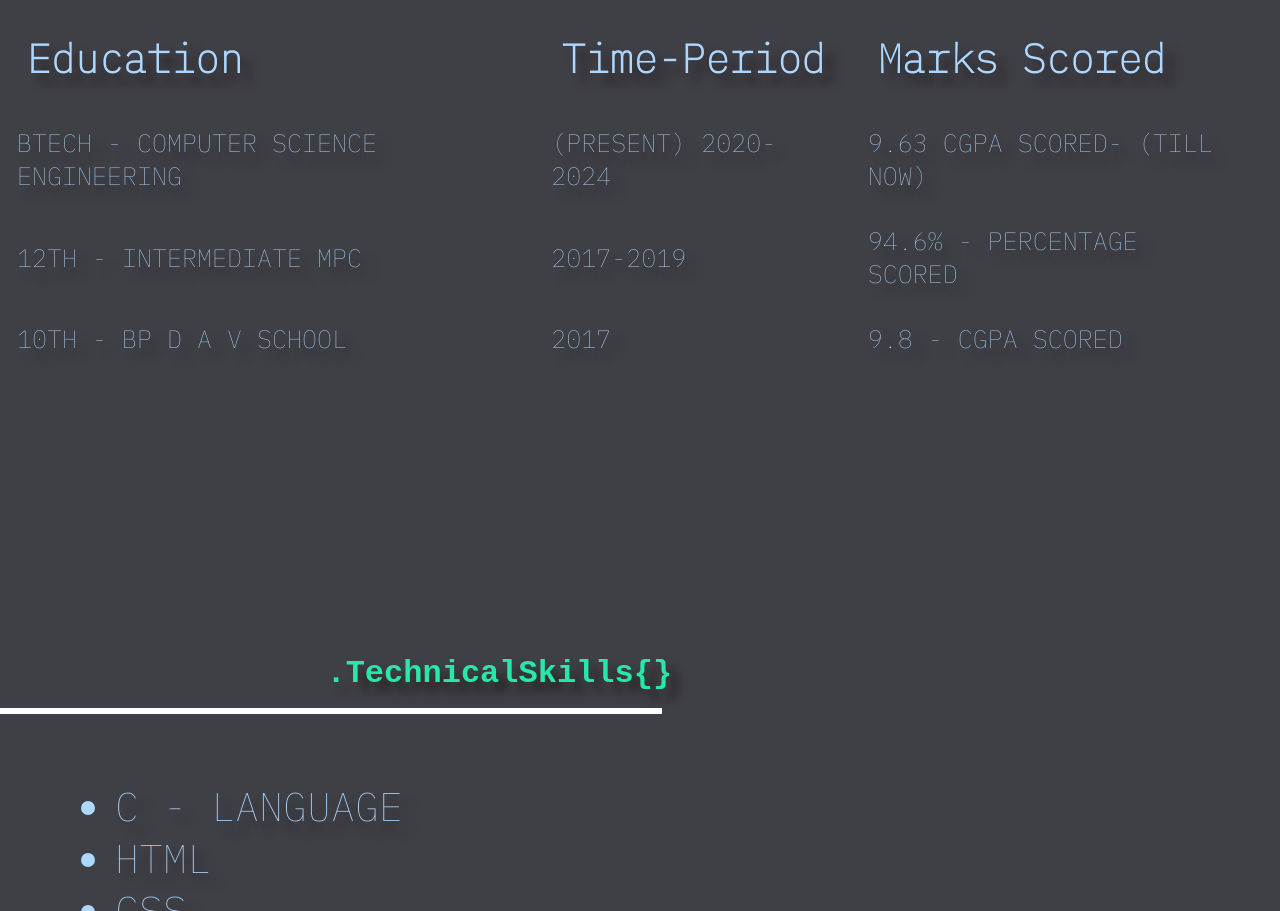
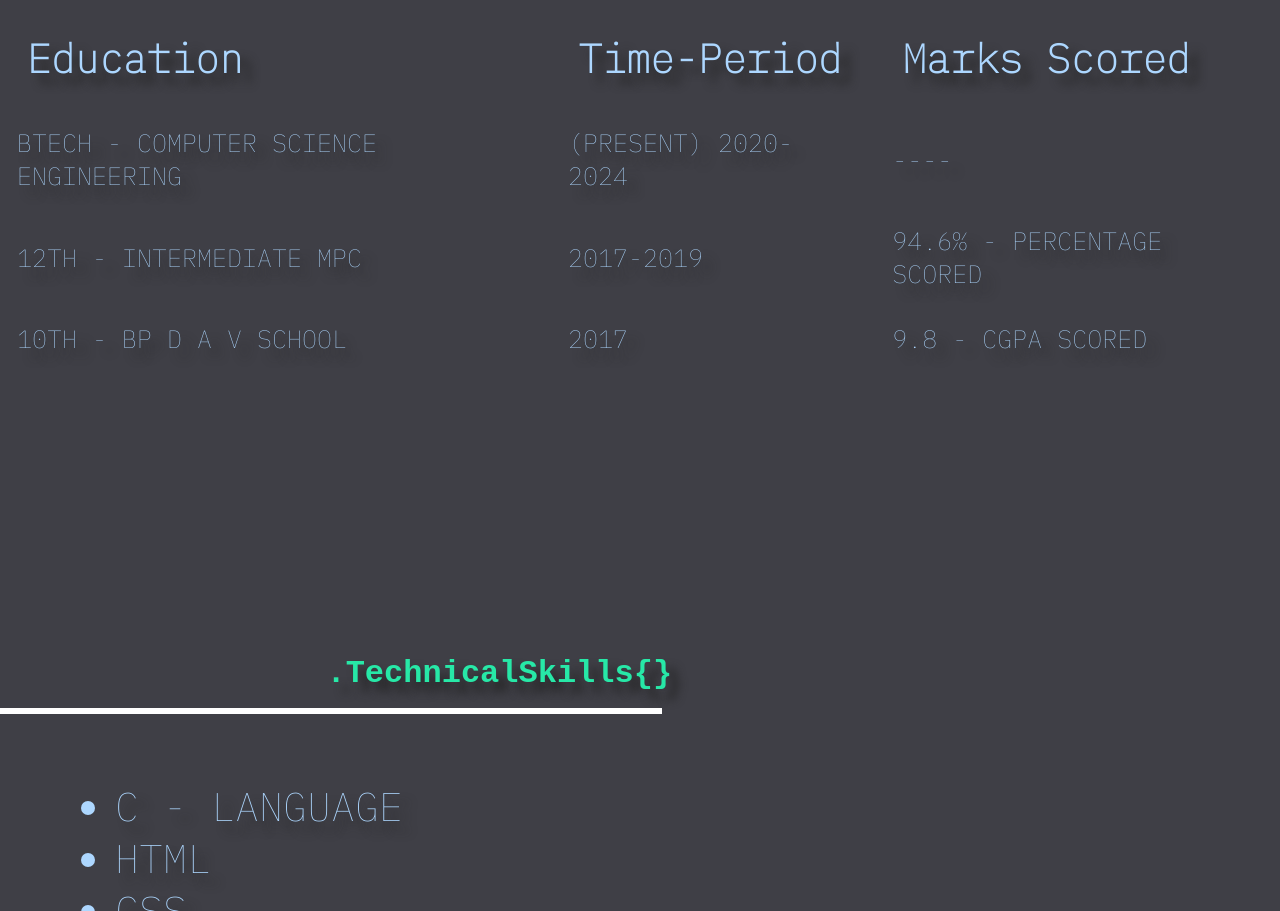
Before and after one commit to geekvinay/Portfoliopage, a plain HTML site: page index.html in a window 1280 px wide. Shown: the part 1753-2664 px from the top of the page. Drawn offline with Linux system fonts and the light colour scheme; a web font is replaced by a local one.

Commit message:
Update index.html

```diff
--- a/index.html
+++ b/index.html
@@ -64,7 +64,7 @@ like Tutoring students of Secondary and Higher Schools.
             (PRESENT) 2020-2024
           </td>
           <td>
-            9.63 CGPA SCORED-  (TILL NOW)
+            ----
           </td>
         </tr>
         <tr>
```
